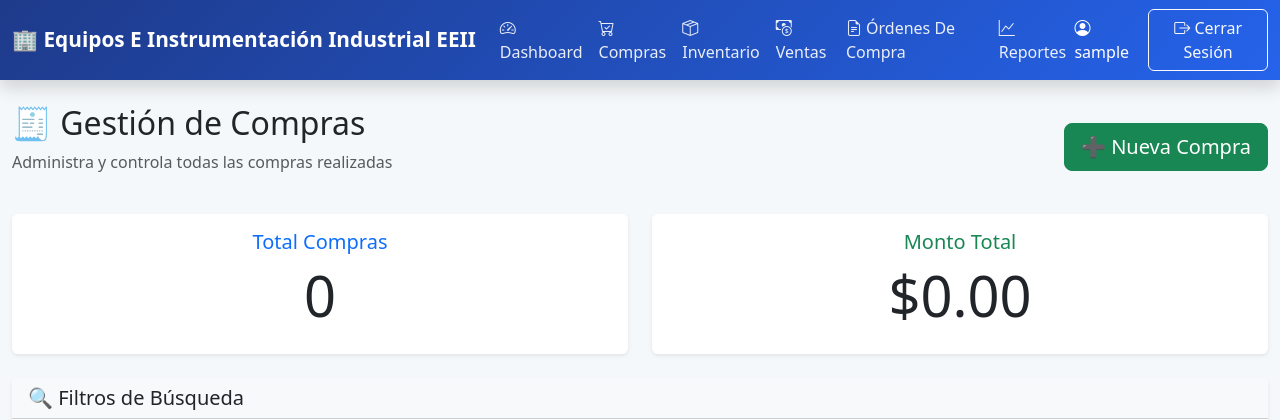
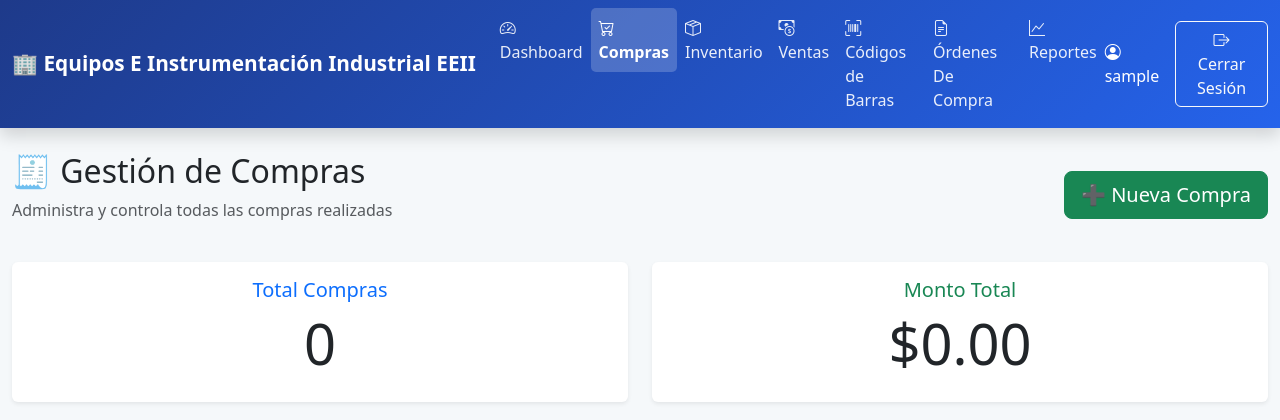
Before and after one commit to Neftis666/gestion_inventarios, a Flask app: page /compras/ in a window 1280 px wide. Shown: the top 420 px of the page. Run offline with Flask 3, Linux system fonts and the light colour scheme; the visitor is signed in with stand-in values (Sample User, id 1).

Commit message:
Update base.html

```diff
--- a/app/templates/base.html
+++ b/app/templates/base.html
@@ -6,6 +6,7 @@
   <title>{{ title or "Plataforma Comercial Butacors" }}</title>
   <link rel="stylesheet" href="https://cdn.jsdelivr.net/npm/bootstrap@5.3.0/dist/css/bootstrap.min.css">
   <link rel="stylesheet" href="https://cdn.jsdelivr.net/npm/bootstrap-icons@1.10.0/font/bootstrap-icons.css">
+  <link rel="stylesheet" href="https://cdnjs.cloudflare.com/ajax/libs/font-awesome/6.4.0/css/all.min.css">
   <style>
     body {
       background-color: #f5f8fa;
@@ -38,6 +39,12 @@
       background-color: rgba(255,255,255,0.1);
       border-radius: 5px;
     }
+    .nav-link.active {
+      color: white !important;
+      background-color: rgba(255,255,255,0.2);
+      border-radius: 5px;
+      font-weight: 600;
+    }
     .btn-outline-light:hover {
       background-color: white;
       color: #1e3a8a;
@@ -64,32 +71,45 @@
       <div class="collapse navbar-collapse" id="navbarNav">
         <ul class="navbar-nav me-auto">
           <li class="nav-item">
-            <a class="nav-link" href="{{ url_for('dashboard.dashboard') }}">
+            <a class="nav-link {% if request.endpoint and 'dashboard' in request.endpoint %}active{% endif %}"
+               href="{{ url_for('dashboard.dashboard') }}">
               <i class="bi bi-speedometer2"></i> Dashboard
             </a>
           </li>
           <li class="nav-item">
-            <a class="nav-link" href="{{ url_for('compras.listar_compras') }}">
+            <a class="nav-link {% if request.endpoint and 'compras' in request.endpoint %}active{% endif %}"
+               href="{{ url_for('compras.listar_compras') }}">
               <i class="bi bi-cart-check"></i> Compras
             </a>
           </li>
           <li class="nav-item">
-            <a class="nav-link" href="{{ url_for('inventario.listar_inventario') }}">
+            <a class="nav-link {% if request.endpoint and 'inventario' in request.endpoint %}active{% endif %}"
+               href="{{ url_for('inventario.listar_inventario') }}">
               <i class="bi bi-box-seam"></i> Inventario
             </a>
           </li>
           <li class="nav-item">
-            <a class="nav-link" href="{{ url_for('ventas.listar_ventas') }}">
+            <a class="nav-link {% if request.endpoint and 'ventas' in request.endpoint %}active{% endif %}"
+               href="{{ url_for('ventas.listar_ventas') }}">
               <i class="bi bi-cash-coin"></i> Ventas
             </a>
           </li>
+          <!-- ✨ NUEVO: Módulo de Códigos de Barras -->
           <li class="nav-item">
-            <a class="nav-link" href="{{ url_for('ordenes.listar_ordenes') }}">
+            <a class="nav-link {% if request.endpoint and 'barcode' in request.endpoint %}active{% endif %}"
+               href="{{ url_for('barcode.index') }}">
+              <i class="bi bi-upc-scan"></i> Códigos de Barras
+            </a>
+          </li>
+          <li class="nav-item">
+            <a class="nav-link {% if request.endpoint and 'ordenes' in request.endpoint %}active{% endif %}"
+               href="{{ url_for('ordenes.listar_ordenes') }}">
               <i class="bi bi-file-earmark-text"></i> Órdenes De Compra
             </a>
           </li>
           <li class="nav-item">
-            <a class="nav-link" href="{{ url_for('reportes.dashboard_reportes') }}">
+            <a class="nav-link {% if request.endpoint and 'reportes' in request.endpoint %}active{% endif %}"
+               href="{{ url_for('reportes.dashboard_reportes') }}">
               <i class="bi bi-graph-up"></i> Reportes
             </a>
           </li>
```
